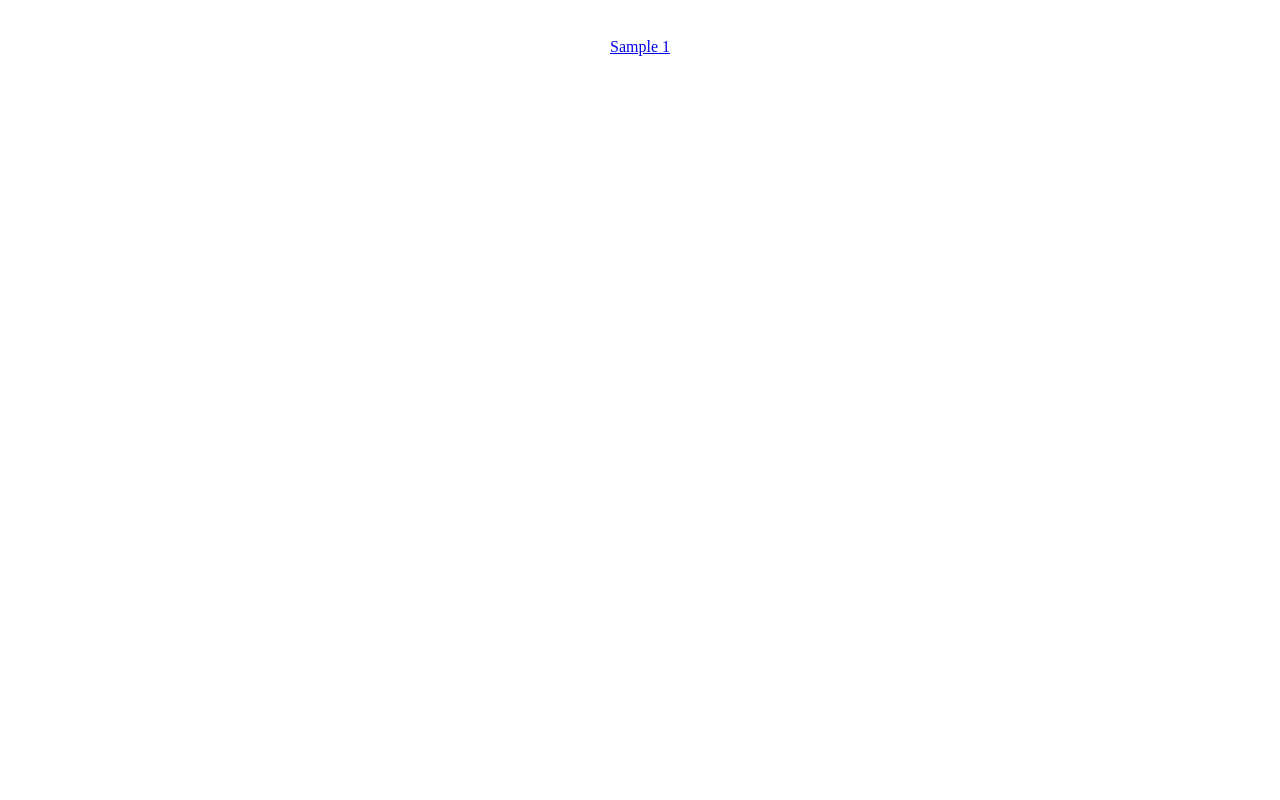
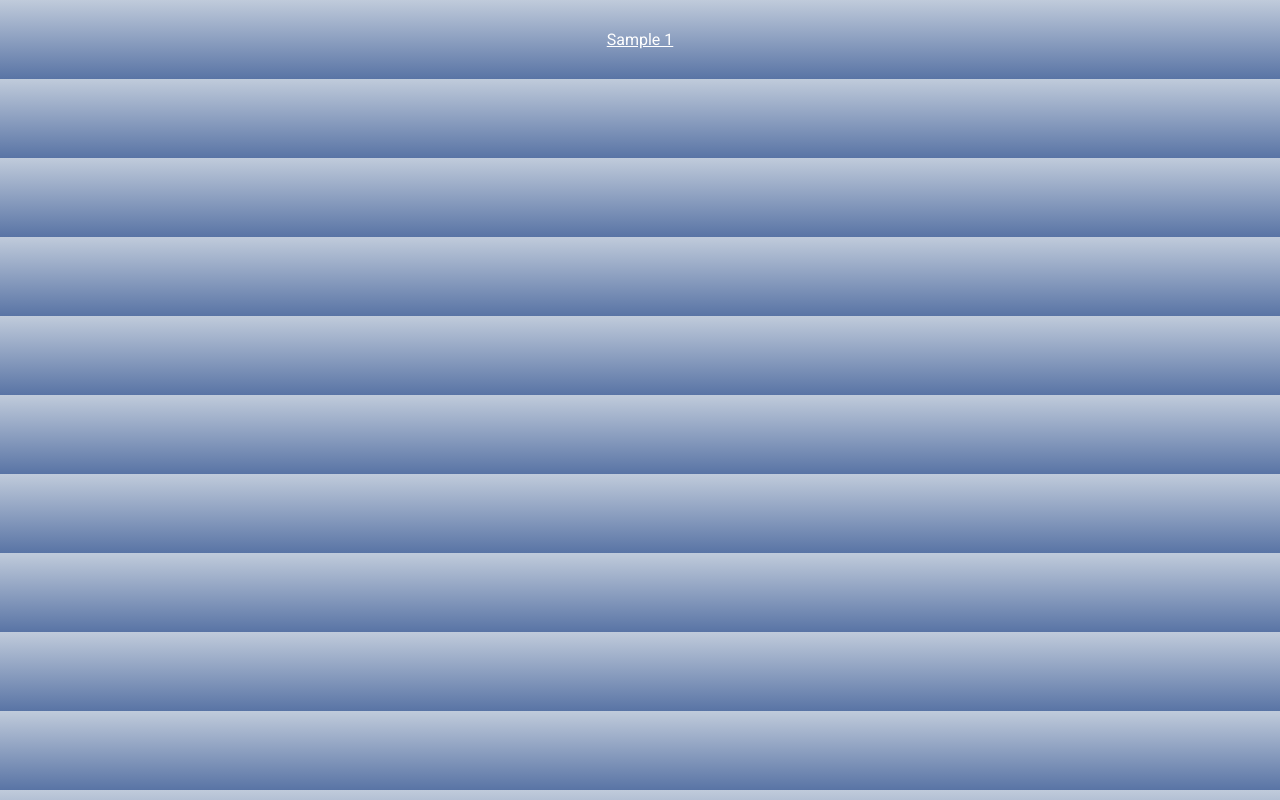
Before and after one commit to youxiberlin/portfolio, a plain HTML site: page index.html in a window 1280 px wide. Drawn offline with Linux system fonts and the light colour scheme; the site is published under a folder, as on GitHub Pages, so addresses that start at the root find nothing.

Commit message:
modified

```diff
--- a/index.html
+++ b/index.html
@@ -5,7 +5,7 @@
   <meta charset="UTF-8">
   <meta name="viewport" content="width=device-width, initial-scale=1.0">
   <meta http-equiv="X-UA-Compatible" content="ie=edge">
-  <link rel="stylesheet" type="text/css" href="/css/style.css">
+  <link rel="stylesheet" type="text/css" href="css/style.css">
   <title>Yuki Sato</title>
 </head>
 
```
Also changed, not shown: sample1.html (+1 -1 lines).
